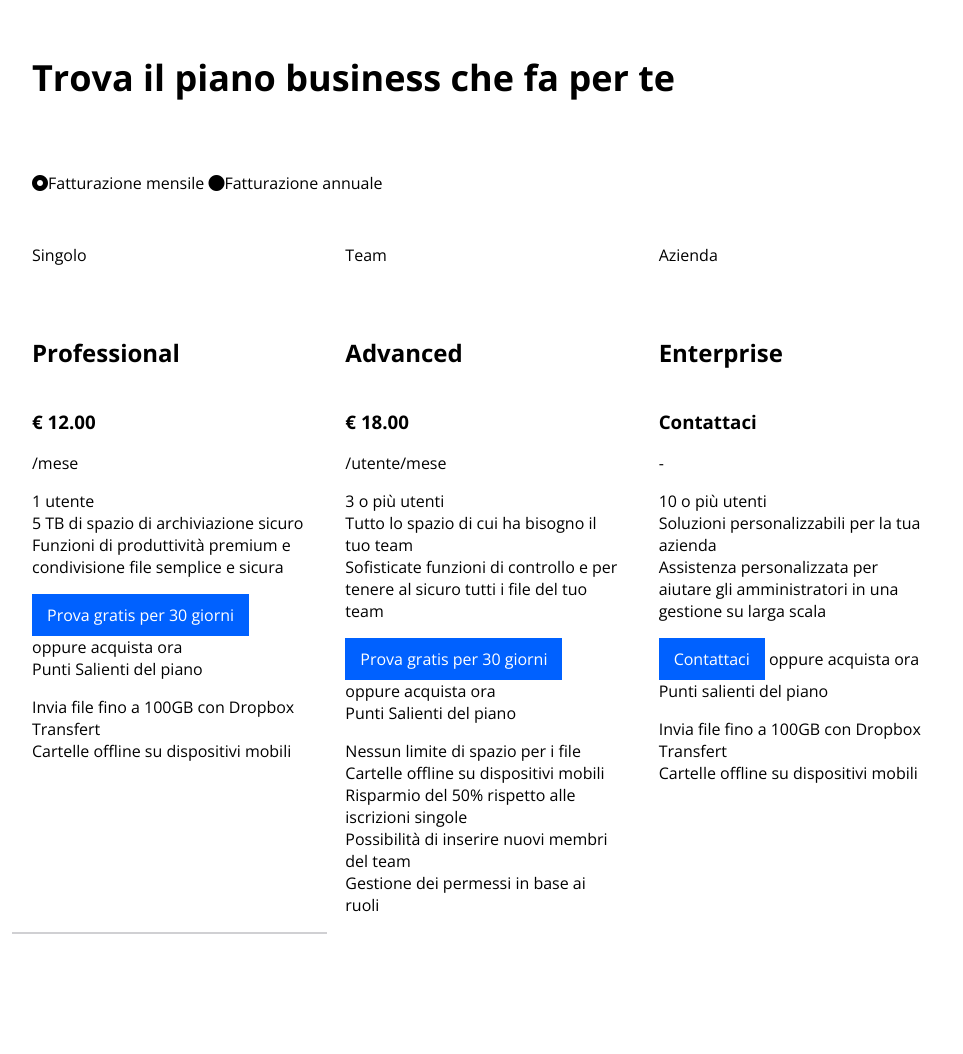
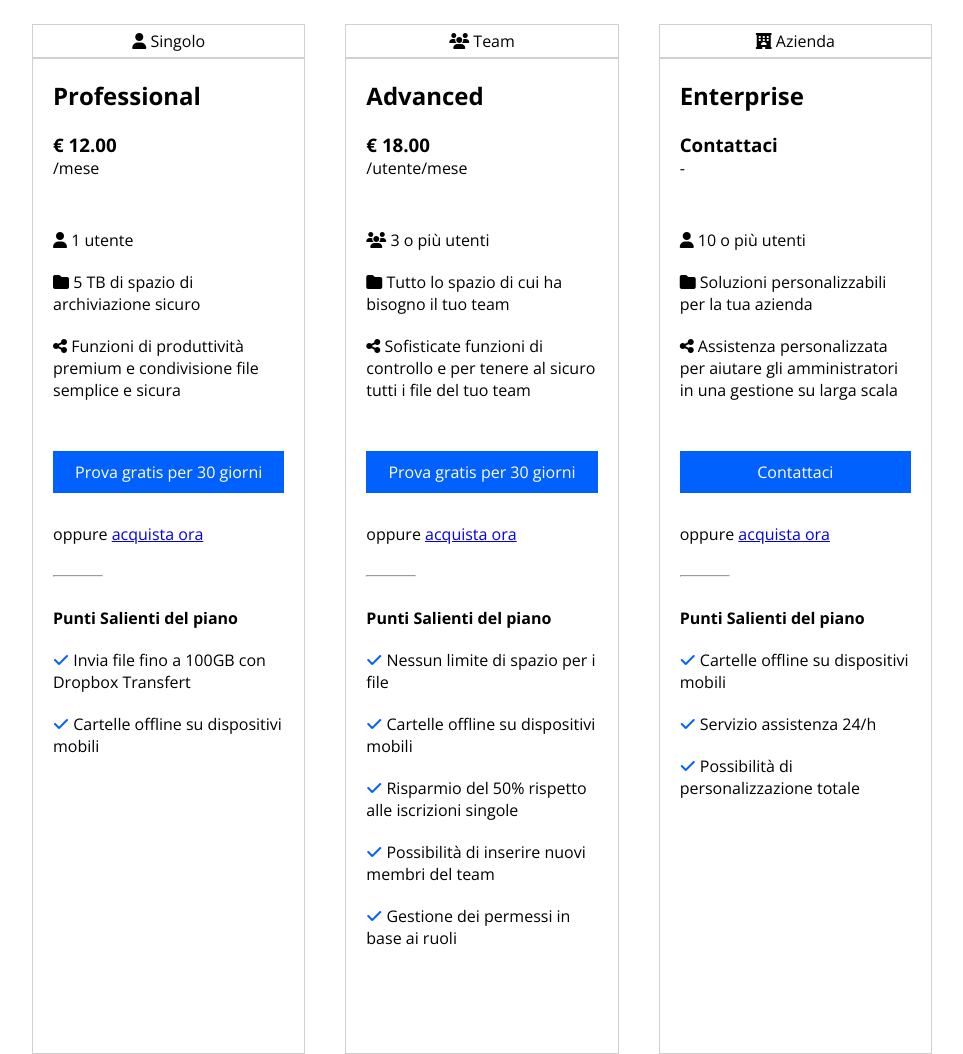
Before and after one commit to francescorossi1/htmlcss-dropbox, a plain HTML site: page index.html in a window 1280 px wide. Shown: the part 997-2051 px from the top of the page, without its empty margins (158-1121 px from the left). Drawn offline with nearby package versions, Linux system fonts and the light colour scheme.

Commit message:
added col contents

```diff
--- a/css/style.css
+++ b/css/style.css
@@ -1,8 +1,11 @@
 /* generics */
-body{
+*{
     margin: 0;
     padding: 0;
     box-sizing: border-box;
+}
+
+body{
     font-family: 'Open Sans', sans-serif;
 }
 
@@ -15,13 +18,18 @@
     display: block;
 }
 
-ul {
+ul, li {
     list-style-type: none;
-    padding: 0;
+    padding: 10px 0;
 }
 
 section {
     padding: 80px 0;
+}
+
+hr{
+    width: 50px;
+    margin: 30px 0;
 }
 
 /* utils */
@@ -60,6 +68,10 @@
     border: 1px solid #D0D0D3;
 }
 
+.gray-color{
+    color: #808080;
+}
+
 .d-flex{
     display: flex;
 }
@@ -93,6 +105,7 @@
     justify-content: space-between;
     flex-wrap: wrap;
 }
+
 
 /*header*/
 
@@ -134,13 +147,32 @@
 /* Section business plan */
 
 .business-plan h2{
-    padding-top: 50px;
     padding-bottom: 20px;
 }
 
 .business-plan .checkboxes{
     margin: 50px 0;
 }
+
+.checkboxes i{
+    margin-right: 5px;
+    border-radius: 50%;
+    color: #fff;
+}
+
+.checkboxes .fa-circle{
+    border: 2px solid #D0D0D3;
+}
+
+.checkboxes .fa-circle-dot{
+    color: #0061FF;
+}
+
+.checkboxes span{
+    margin-right: 30px;
+}
+
+/* business plan columns */
 
 .business-plan .row{
     flex-wrap: wrap;
@@ -149,9 +181,50 @@
 }
 
 .business-plan .col{
-    width: calc(100% / 3 - 40px);
-    padding: 0 20px;
+    width: calc(100% / 3);
+    padding: 20px;
+    margin-bottom: 50px;
 }
+
+.business-plan .col-content{
+    height: 100%;
+}
+
+.business-plan .team-number{
+    text-align: center;
+    padding: 5px 0;
+}
+
+.business-plan .plan-details{
+    height: 100%;
+    padding: 20px;
+}
+
+.plan-details > *{
+    margin-bottom: 30px;
+}
+
+.plan-details .button{
+    display: block;
+    text-align: center;
+}
+
+.plan-details  span a{
+    text-decoration: underline;
+    color: #0000EE;
+}
+
+.fa-check{
+    color: #0061FF;
+}
+
+.col-full .plan-details{
+    display: flex;
+    align-items: flex-start;
+    justify-content: space-between;
+    padding: 30px;
+}
+
 
 /* find partners */
 
@@ -160,12 +233,12 @@
 }
 
 .find-partner .col-txt{
-    width: calc(100% / 3 - 40px);
+    width: calc(100% / 3);
     padding: 40px;
 }
 
 .find-partner .col-img{
-    width: calc(100% / 3 * 2 - 40px);
+    width: calc(100% / 3 * 2);
 }
 
 .find-partner a{
@@ -174,7 +247,7 @@
 /* operations */
 
 .operations .col{
-    width: calc(100% / 3 - 40px);
+    width: calc(100% / 3);
     padding: 20px;
 }
 
@@ -246,6 +319,5 @@
 }
 
 .footer-bottom{
-    color: #808080;
     padding: 50px 0;
 }
--- a/index.html
+++ b/index.html
@@ -1,5 +1,6 @@
 <!DOCTYPE html>
 <html lang="zxx">
+
 <head>
     <meta charset="UTF-8">
     <meta http-equiv="X-UA-Compatible" content="IE=edge">
@@ -7,12 +8,15 @@
     <link rel="stylesheet" href="css/style.css">
     <link rel="preconnect" href="https://fonts.googleapis.com">
     <link rel="preconnect" href="https://fonts.gstatic.com" crossorigin>
-        <link rel="stylesheet" href="https://cdnjs.cloudflare.com/ajax/libs/font-awesome/6.1.1/css/all.min.css" integrity="sha512-KfkfwYDsLkIlwQp6LFnl8zNdLGxu9YAA1QvwINks4PhcElQSvqcyVLLD9aMhXd13uQjoXtEKNosOWaZqXgel0g==" crossorigin="anonymous" referrerpolicy="no-referrer" />
+    <link rel="stylesheet" href="https://cdnjs.cloudflare.com/ajax/libs/font-awesome/6.1.1/css/all.min.css"
+        integrity="sha512-KfkfwYDsLkIlwQp6LFnl8zNdLGxu9YAA1QvwINks4PhcElQSvqcyVLLD9aMhXd13uQjoXtEKNosOWaZqXgel0g=="
+        crossorigin="anonymous" referrerpolicy="no-referrer" />
     <link rel="preconnect" href="https://fonts.googleapis.com">
     <link rel="preconnect" href="https://fonts.gstatic.com" crossorigin>
     <link href="https://fonts.googleapis.com/css2?family=Open+Sans:wght@300;400;700;800&display=swap" rel="stylesheet">
     <title>Dropbox</title>
 </head>
+
 <body>
 
     <!-- Navbar -->
@@ -30,7 +34,8 @@
                 <li><a href="#">Supporto</a></li>
                 <li><a href="#">Contatta l'ufficio vendite</a></li>
                 <li><a href="#">Accedi</a>
-                    <a href="#" class="button button-s">Inizia</a></li>
+                    <a href="#" class="button button-s">Inizia</a>
+                </li>
             </ul>
         </div>
     </header>
@@ -43,8 +48,10 @@
                 <div class="row">
                     <div class="col w-30">
                         <p>
-                                Finalmente tutti i tuoi strumenti, contenuti e collaboratori sono accessibili dallo stesso posto.
-                                Dropbox Business è più di uno spazio di archiviazione sicuro: è un modo intelligente e integrato per ottizzare il flusso di lavoro esistente.
+                            Finalmente tutti i tuoi strumenti, contenuti e collaboratori sono accessibili dallo stesso
+                            posto.
+                            Dropbox Business è più di uno spazio di archiviazione sicuro: è un modo intelligente e
+                            integrato per ottizzare il flusso di lavoro esistente.
                         </p>
                         <a href="#" class="button mb-30">Inizia la tua prova gratuita</a>
                         <p class="mb-30">Annulla in qualsiasi momento</p>
@@ -64,91 +71,132 @@
                 <span><i class="fa-solid fa-circle-dot"></i>Fatturazione mensile</span>
                 <span><i class="fa-solid fa-circle"></i>Fatturazione annuale</span>
             </div>
-                    <div class="row d-flex">
+            <div class="row">
+
+                <!-- Col 1 -->
                 <div class="col">
-                            <div>Singolo</div>
-                            <div>
+                    <div class="col-content">
+                        <div class="team-number border-gray"><i class="fa-solid fa-user"></i> Singolo</div>
+                        <div class="plan-details border-gray">
+                            <div class="name">
                                 <h2>Professional</h2>
                                 <h3>&euro; 12.00</h3>
                                 <span>/mese</span>
                             </div>
-                            <div>
+                            <div class="details">
                                 <ul>
-                                    <li>1 utente</li>
-                                    <li>5 TB di spazio di archiviazione sicuro</li>
-                                    <li>Funzioni di produttività premium e condivisione file semplice e sicura</li>
+                                    <li><i class="fa-solid fa-user"></i> 1 utente</li>
+                                    <li><i class="fa-solid fa-folder"></i> 5 TB di spazio di archiviazione sicuro</li>
+                                    <li><i class="fa-solid fa-share-nodes"></i> Funzioni di produttività premium e
+                                        condivisione file semplice e sicura</li>
                                 </ul>
                             </div>
-                            <div>
                             <a href="#" class="button">Prova gratis per 30 giorni</a>
                             <span>oppure <a href="#">acquista ora</a></span>
-                            </div>
-                            <div>
-                                Punti Salienti del piano
+                            <hr>
+                            <div class="advantages">
+                                <strong>Punti Salienti del piano</strong>
                                 <ul>
-                                    <li>Invia file fino a 100GB con Dropbox Transfert</li>
-                                    <li>Cartelle offline su dispositivi mobili</li>
+                                    <li><i class="fa-solid fa-check"></i> Invia file fino a 100GB con Dropbox Transfert
+                                    </li>
+                                    <li><i class="fa-solid fa-check"></i> Cartelle offline su dispositivi mobili</li>
                                 </ul>
                             </div>
                         </div>
+                    </div>
+                </div>
+
+                <!-- Col 2-->
                 <div class="col">
-                            <div>Team</div>
-                            <div>
+                    <div class="col-content">
+                        <div class="team-number border-gray"><i class="fa-solid fa-users"></i> Team</div>
+                        <div class="plan-details border-gray">
+                            <div class="name">
                                 <h2>Advanced</h2>
                                 <h3>&euro; 18.00</h3>
                                 <span>/utente/mese</span>
                             </div>
-                            <div>
+                            <div class="details">
                                 <ul>
-                                    <li>3 o più utenti</li>
-                                    <li>Tutto lo spazio di cui ha bisogno il tuo team</li>
-                                    <li>Sofisticate funzioni di controllo e per tenere al sicuro tutti i file del tuo team</li>
+                                    <li><i class="fa-solid fa-users"></i> 3 o più utenti</li>
+                                    <li><i class="fa-solid fa-folder"></i> Tutto lo spazio di cui ha bisogno il tuo team
+                                    </li>
+                                    <li><i class="fa-solid fa-share-nodes"></i> Sofisticate funzioni di controllo e per
+                                        tenere al sicuro tutti i file del tuo team</li>
                                 </ul>
                             </div>
-                            <div>
                             <a href="#" class="button">Prova gratis per 30 giorni</a>
                             <span>oppure <a href="#">acquista ora</a></span>
-                            </div>
-                            <div>
-                                Punti Salienti del piano
+                            <hr>
+                            <div class="advantages">
+                                <strong>Punti Salienti del piano</strong>
                                 <ul>
-                                    <li>Nessun limite di spazio per i file</li>
-                                    <li>Cartelle offline su dispositivi mobili</li>
-                                    <li>Risparmio del 50% rispetto alle iscrizioni singole</li>
-                                    <li>Possibilità di inserire nuovi membri del team</li>
-                                    <li>Gestione dei permessi in base ai ruoli</li>
+                                    <li><i class="fa-solid fa-check"></i> Nessun limite di spazio per i file</li>
+                                    <li><i class="fa-solid fa-check"></i> Cartelle offline su dispositivi mobili</li>
+                                    <li><i class="fa-solid fa-check"></i> Risparmio del 50% rispetto alle iscrizioni
+                                        singole</li>
+                                    <li><i class="fa-solid fa-check"></i> Possibilità di inserire nuovi membri del team
+                                    </li>
+                                    <li><i class="fa-solid fa-check"></i> Gestione dei permessi in base ai ruoli</li>
                                 </ul>
                             </div>
                         </div>
+                    </div>
+                </div>
+
+                <!-- Col 3-->
                 <div class="col">
-                            <div>Azienda</div>
-                            <div>
+                    <div class="col-content">
+                        <div class="team-number border-gray"><i class="fa-solid fa-hotel"></i> Azienda</div>
+                        <div class="plan-details border-gray">
+                            <div class="name">
                                 <h2>Enterprise</h2>
                                 <h3>Contattaci</h3>
                                 <span>-</span>
                             </div>
-                            <div>
+                            <div class="details">
                                 <ul>
-                                    <li>10 o più utenti</li>
-                                    <li>Soluzioni personalizzabili per la tua azienda</li>
-                                    <li>Assistenza personalizzata per aiutare gli amministratori in una gestione su larga scala</li>
+                                    <li><i class="fa-solid fa-user"></i> 10 o più utenti</li>
+                                    <li><i class="fa-solid fa-folder"></i> Soluzioni personalizzabili per la tua azienda
+                                    </li>
+                                    <li><i class="fa-solid fa-share-nodes"></i> Assistenza personalizzata per aiutare
+                                        gli amministratori in una gestione su larga scala</li>
                                 </ul>
                             </div>
-                            <div>
                             <a href="#" class="button">Contattaci</a>
                             <span>oppure <a href="#">acquista ora</a></span>
-                            </div>
-                            <div>
-                                Punti salienti del piano
+                            <hr>
+                            <div class="advantages">
+                                <strong>Punti Salienti del piano</strong>
                                 <ul>
-                                    <li>Invia file fino a 100GB con Dropbox Transfert</li>
-                                    <li>Cartelle offline su dispositivi mobili</li>
+                                    <li><i class="fa-solid fa-check"></i> Cartelle offline su dispositivi mobili</li>
+                                    <li><i class="fa-solid fa-check"></i> Servizio assistenza 24/h</li>
+                                    <li><i class="fa-solid fa-check"></i> Possibilità di personalizzazione totale</li>
                                 </ul>
                             </div>
                         </div>
                     </div>
-                    <div class="row">
-                        <div class="col w-100 border-gray"></div>
+                </div>
+            </div>
+
+            <!-- Full Col -->
+            <div class="col-full">
+                <div class="col-content">
+                    <div class="team-number border-gray"><i class="fa-solid fa-hotel"></i> Team</div>
+                    <div class="plan-details border-gray">
+                        <div class="details w-70">
+                            <div class="mb-30">
+                                <h2>Enterprise</h2>
+                                <strong>Contatta l'ufficio vendite per i prezzi</strong>
+                            </div>
+                                <p>Soluzioni personalizzate e supporto su misura per aiutare i professionisti IT nella
+                                gestione su qualsiasi scala.</p>
+                        </div>
+                        <div class="w-30">
+                            <a href="#" class="button">Contatta l'ufficio vendite</a>
+                        </div>
+                    </div>
+                </div>
             </div>
         </section>
 
@@ -172,7 +220,7 @@
 
         <!-- Operations -->
         <section class="operations container-s">
-                    <h2 class="font-30">Esegui più operazioni con Dropbox Business</h2>
+            <h2 class="font-36 mb-30">Esegui più operazioni con Dropbox Business</h2>
             <div class="row d-flex">
                 <div class="col">
                     <img src="img/business-feature-switching-tools.png" alt="Switching Tools Feature">
@@ -233,7 +281,7 @@
 
         <!-- Our Clients -->
         <section class="our-clients container-s">
-                    <h2 class="mb-30">Più di 500.000 team utilizzano Dropbox Business</h2>
+            <h2 class="mb-30 font-36">Più di 500.000 team utilizzano Dropbox Business</h2>
             <a href="#">Scopri di più sui nostri clienti</a>
         </section>
 
@@ -275,7 +323,7 @@
         <section class="banner bg-light-blue">
             <div class="banner-content container-s">
                 <div>
-                                <h2 class="mb-30">Porta Dropbox Business nella tua azienda.</h2>
+                    <h2 class="font-36 mb-30">Porta Dropbox Business nella tua azienda.</h2>
                 </div>
                 <div>
                     <a href="#" class="button button-white">Inizia la tua prova gratuita</a>
@@ -287,7 +335,7 @@
         <section class="faq">
             <div class="container-s">
                 <div id="faq-title">
-                            <h2>Domande frequenti</h2>
+                    <h2 class="font-36 mb-30">Domande frequenti</h2>
                 </div>
                 <div class="faq-content d-flex">
                     <span>
@@ -369,8 +417,8 @@
                         </div>
                     </div>
                 </div>
-                        <div class="border-gray"></div>
-                        <div class="footer-bottom">
+                <hr>
+                <div class="footer-bottom gray-color">
                     <span>
                         <i class="fa-solid fa-earth-americas"></i>
                         Italiano
@@ -381,4 +429,5 @@
         </div>
     </footer>
 </body>
+
 </html>
```
Lines whose indentation alone changed are shown as unchanged.
